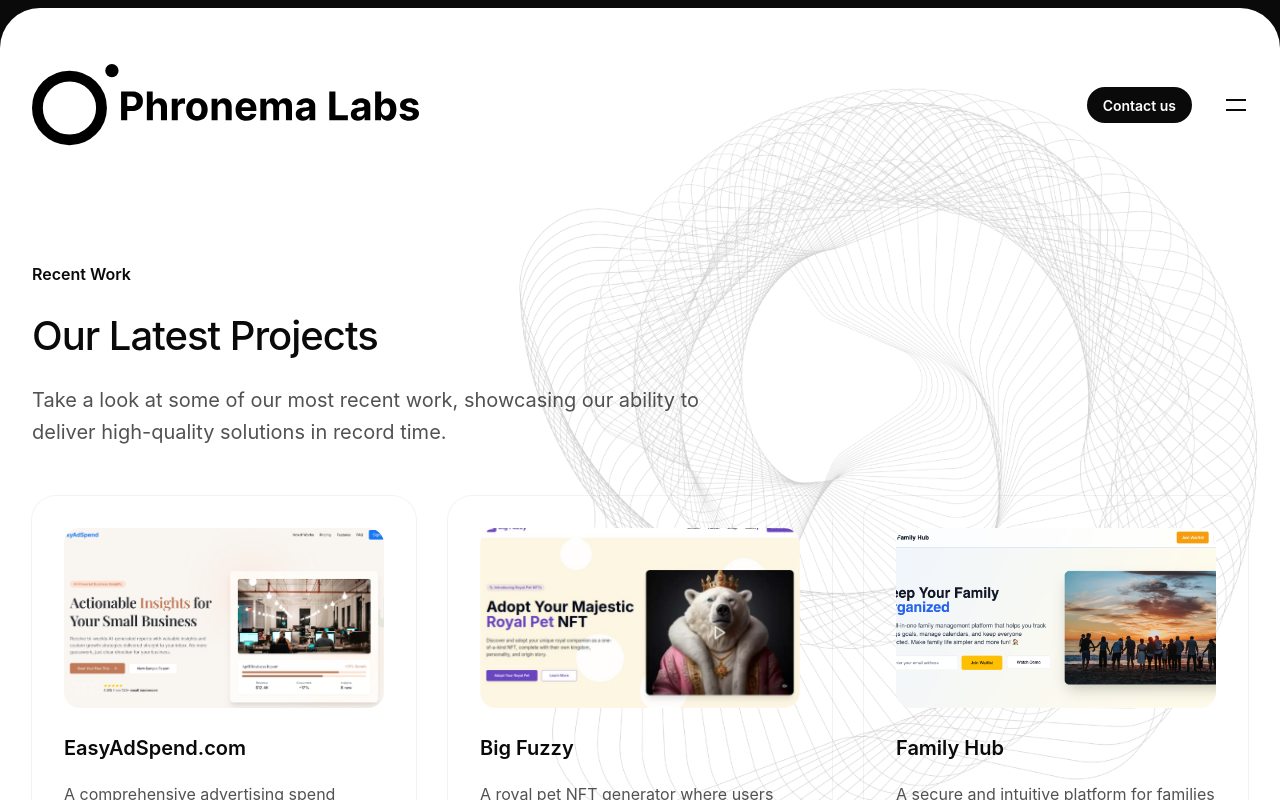
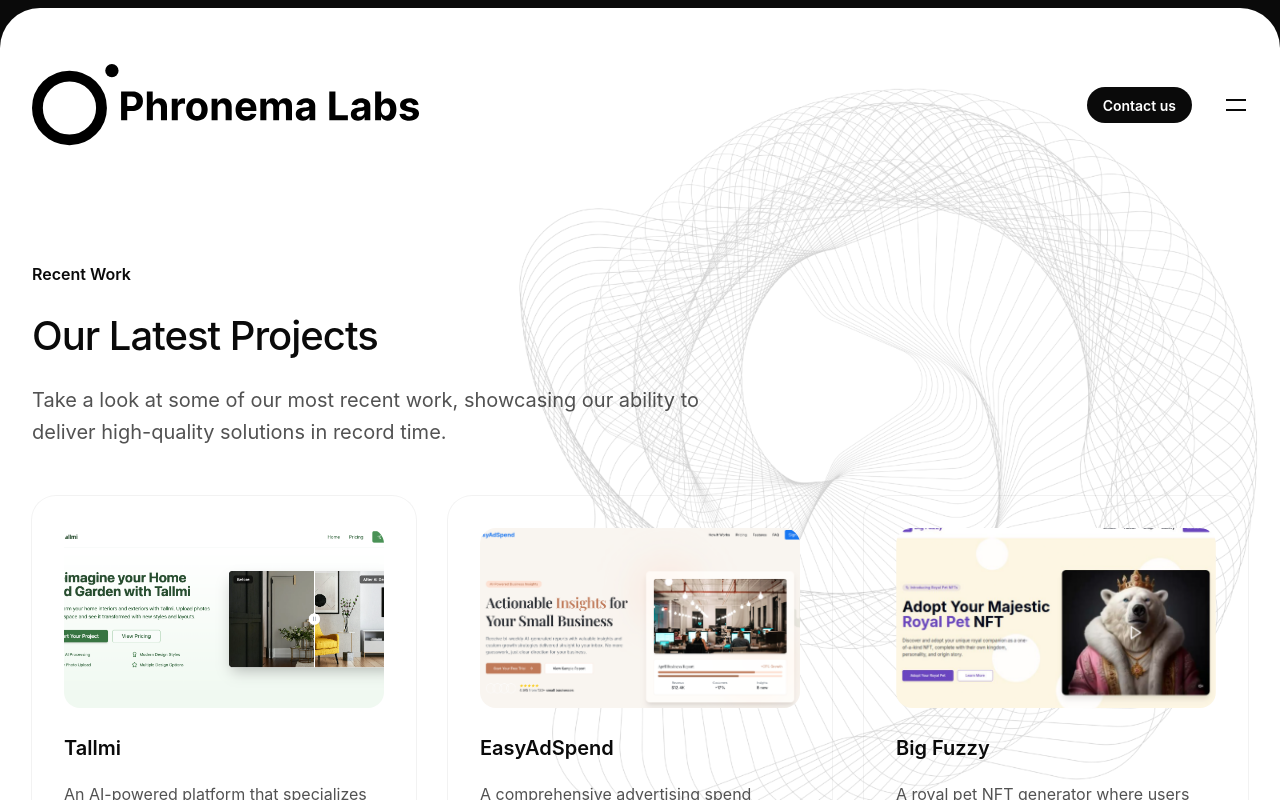
Before and after one commit to buckspencer/phronema_labs_main, a Next.js app: page /work in a window 1280 px wide. Shown: the top 800 px of the page. Built offline with nearby package versions, Linux system fonts and the light colour scheme.

Commit message:
Update RecentWork component to include new project "Tallmi" and its associated image
- Added "Tallmi" project with description, image, and link.
- Adjusted project IDs for proper sequencing.

```diff
--- a/src/app/work/page.jsx
+++ b/src/app/work/page.jsx
@@ -3,6 +3,7 @@
 import Image from 'next/image'
 import Link from 'next/link'
 import { ContactSection } from '@/components/ContactSection'
+import tallmiImage from '@/images/current-work/tallmi.png'
 import easyAdSpendImage from '@/images/current-work/easy-ad-spend.png'
 import bigFuzzyImage from '@/images/current-work/big-fuzzy.png'
 import familyOfficeImage from '@/images/current-work/family-office.png'
@@ -17,20 +18,27 @@
   const projects = [
     {
       id: 1,
-      title: "EasyAdSpend.com",
+      title: "Tallmi",
+      description: "An AI-powered platform that specializes in generating custom home interior and exterior upgrades and renovations, helping homeowners visualize and plan their dream spaces.",
+      image: tallmiImage,
+      href: "https://www.tallmi.com/",
+    },
+    {
+      id: 2,
+      title: "EasyAdSpend",
       description: "A comprehensive advertising spend management platform that helps businesses track, analyze, and optimize their marketing budgets in real-time.",
       image: easyAdSpendImage,
       href: "https://www.easyadspend.com/",
     },
     {
-      id: 2,
+      id: 3,
       title: "Big Fuzzy",
       description: "A royal pet NFT generator where users can mint their own pet NFT on the ETH network.",
       image: bigFuzzyImage,
       href: "https://royal-pets-next.vercel.app/",
     },
     {
-      id: 3,
+      id: 4,
       title: "Family Hub",
       description: "A secure and intuitive platform for families to manage subscription services, syncronize calendars, keep documents in a secure and central location, and more.",
       image: familyOfficeImage,
```
Also changed, not shown: src/images/current-work/tallmi.png (added).
